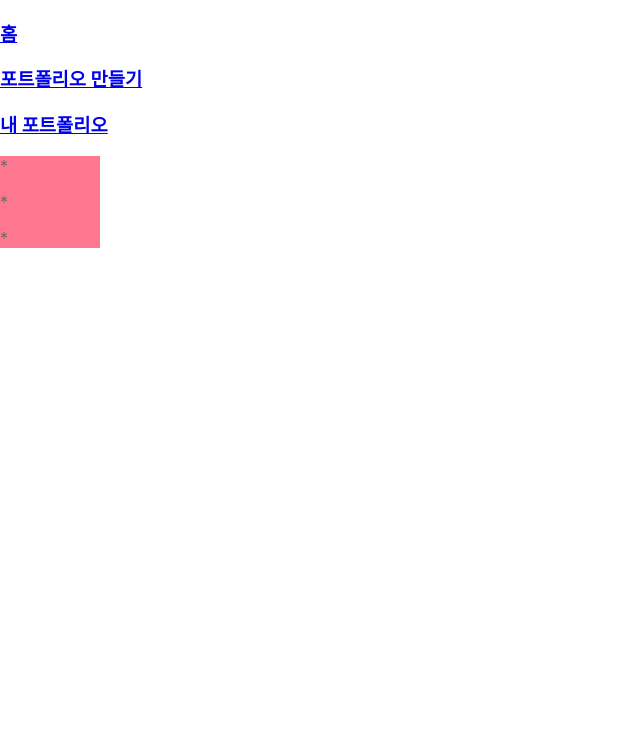
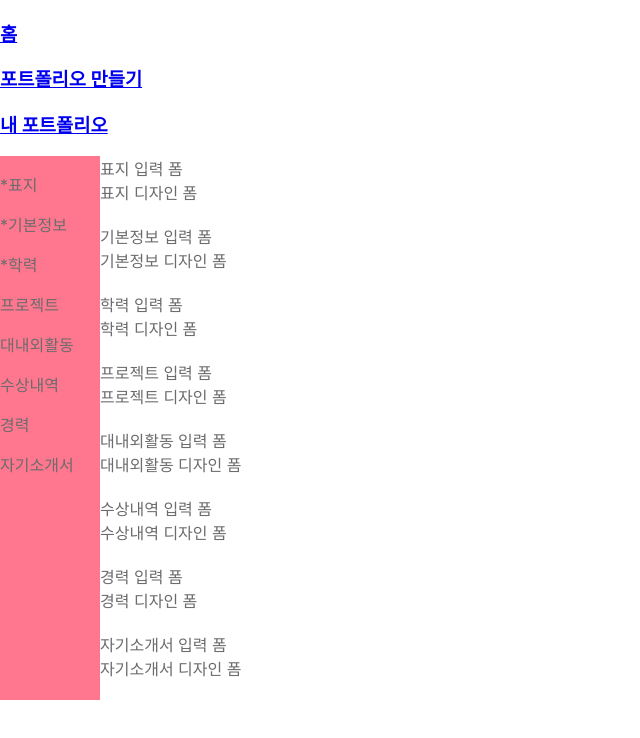
Before and after one commit to alphagom/neo-alphagom, a React (Create React App) app in the folder front/: page /portfolio in a window 1280 px wide. Shown: the top 738 px of the page, without its empty margins (0-640 px from the left). Built offline with nearby package versions, Linux system fonts and the light colour scheme; a web font is replaced by a local one.

Commit message:
feature : 포트폴리오 항목바/디자인/입력폼 순서 연결 (#63)

```diff
--- a/front/src/pages/portfolio/PortfolioPage.tsx
+++ b/front/src/pages/portfolio/PortfolioPage.tsx
@@ -1,11 +1,13 @@
 import React from 'react'
 import PorfolioItemBar from './components/PortfolioItemBar'
 import './PortfolioPage.css'
+import PortfolioWithDesign from './components/PortfolioWithDesign'
 
 function PortfolioPage() {
   return (
-    <div className="portfolio-page">
+    <div className="portfolio-page" style={{ display: 'flex' }}>
       <PorfolioItemBar />
+      <PortfolioWithDesign />
     </div>
   )
 }
--- a/front/src/pages/portfolio/components/PortfolioItemBar.tsx
+++ b/front/src/pages/portfolio/components/PortfolioItemBar.tsx
@@ -66,7 +66,7 @@ function PortfolioItemBar() {
           >
             <p key={idx} draggable>
               {item.mustHave && <span>*</span>}
-              {item.portfolioItems}
+              {item.itemTitle}
             </p>
           </div>
         ))}
--- a/front/src/pages/portfolio/components/PortfolioWithDesign.tsx
+++ b/front/src/pages/portfolio/components/PortfolioWithDesign.tsx
@@ -1 +1,32 @@
-export default {}
+/* eslint react/no-array-index-key: 0 */
+
+import React, { useState } from 'react'
+import { useRecoilState } from 'recoil'
+
+// atom 과 selector import
+import { pfItemsOrderState } from 'store/portfolioState'
+// 사용할 type import
+import { PorfolioItemsType } from 'store/portfolioType'
+
+function PortfolioWithDesign() {
+  // 인덱스 순서가 담긴 atom과 selector을 선언
+  const [pfItemsOrder, setPfItemsOrder] = useRecoilState(pfItemsOrderState)
+
+  return (
+    <div>
+      <span>
+        {/* idx 는 고유한 key 값으로 쓰면 안됨 (예외적인 상황 제외)
+        여기서는 순서가 변경될 때마다 바뀌어야하므로 idx 로 key 값 지정 */}
+        {pfItemsOrder.map((item: PorfolioItemsType, idx) => (
+          <div key={idx}>
+            <item.itemForm />
+            <item.itemDesign />
+            <br />
+          </div>
+        ))}
+      </span>
+    </div>
+  )
+}
+
+export default PortfolioWithDesign
```
